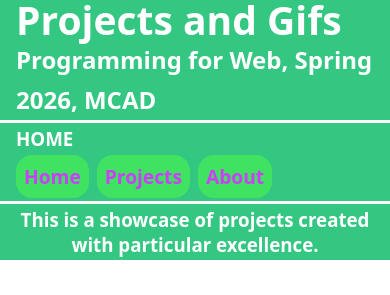
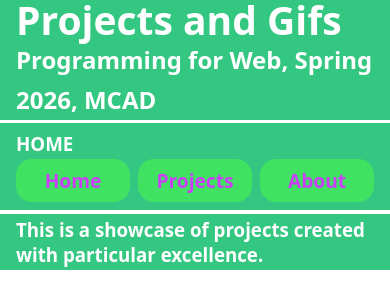
Before and after one commit to kpitman-mcad/react_assignments, a React (Vite) app in the folder week14/assignment14/: page / in a window 390 px wide. Shown: the top 295 px of the page. Built offline with nearby package versions, Linux system fonts and the light colour scheme.

Commit message:
Upload revised CSS

```diff
--- a/week14/assignment14/src/css/app.css
+++ b/week14/assignment14/src/css/app.css
@@ -129,13 +129,13 @@
 .home-div h3 {
   background-color: rgb(52, 199, 130);
   margin: 0.2rem auto;
-  padding: 0.2rem;
+  padding: 0.2rem 1rem;
 }
 
 .projects-div h3 {
   background-color: rgb(52, 199, 130);
   margin: 0.2rem auto;
-  padding: 0.2rem;
+  padding: 0.2rem 1rem;
 }
 
 .project-list {
@@ -233,7 +233,7 @@
 .about-div h3 {
   background-color: rgb(52, 199, 130);
   margin: 0.2rem auto;
-  padding: 0.2rem;
+  padding: 0.2rem 1rem;
 }
 
 .about {
@@ -269,6 +269,9 @@
     font-size: 10vw;
     font-weight: 800;
   }
+  h3 {
+    text-align: left;
+  }
   .header {
     width: auto;
     line-height: 2.5rem;
@@ -277,6 +280,14 @@
     width: auto;
     flex-direction: column;
     gap: 0.2rem;
+    padding: 0.5rem 1rem;
+  }
+  .navbar__links {
+    justify-content: space-between;
+  }
+  .navbar a {
+    width: 100%;
+    text-align: center;
   }
   .project-card {
     width: 100%;
@@ -295,7 +306,7 @@
     gap: 0.5rem;
   }
   .about {
-    margin: 1rem;
+    margin: 2rem 1rem;
   }
   .krp-image {
     width: 100%;
```
